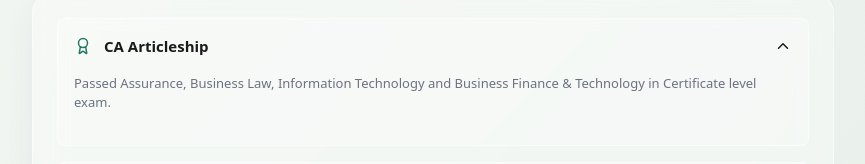
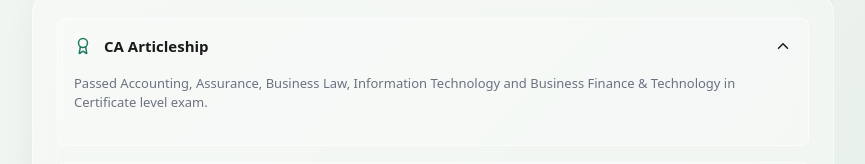
Before and after one commit to himahfuz/mdmahfuz-portfolio, a Next.js app: page /cv in a window 1280 px wide. Both pictures are taken after a click on the button "CA Articleship". Shown: the part 1691-1855 px from the top of the page, without its empty margins (398-1263 px from the left). Built offline with nearby package versions, Linux system fonts and the light colour scheme.

Commit message:
fix: update certification details in CV section

```diff
--- a/src/app/(frontend)/cv/page.tsx
+++ b/src/app/(frontend)/cv/page.tsx
@@ -238,7 +238,7 @@ export default function CV() {
                 <ChevronDown size={18} className={`transition-transform duration-300 ${certOpen === 0 ? 'rotate-180' : ''}`} />
               </button>
               <div className={`px-4 text-[13px] text-[var(--color-text-secondary)] transition-all duration-300 overflow-hidden ${certOpen === 0 ? 'max-h-[700px] pb-4 opacity-100' : 'max-h-0 opacity-0'}`}>
-                <p className="mb-4">Passed Assurance, Business Law, Information Technology and Business Finance & Technology in Certificate level exam.</p>
+                <p className="mb-4">Passed Accounting, Assurance, Business Law, Information Technology and Business Finance & Technology in Certificate level exam.</p>
               </div>
             </div>
 
```
